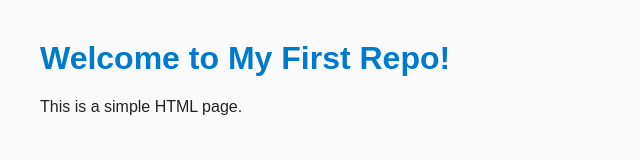
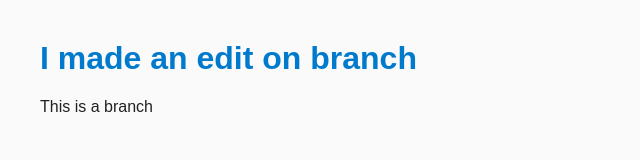
Before and after one commit to Ryfus-louxx/My-first-repository, a plain HTML site: page index.html in a window 1280 px wide. Shown: the whole page, without its empty margins (0-640 px from the left). Drawn offline with Linux system fonts and the light colour scheme.

Commit message:
Text change

```diff
--- a/index.html
+++ b/index.html
@@ -8,7 +8,7 @@
         <link rel="stylesheet" href="style.css">
     </head>
     <body>
-        <h1>Welcome to My First Repo!</h1>
-        <p>This is a simple HTML page.</p>
+        <h1>I made an edit on branch</h1>
+        <p>This is a branch</p>
     </body>
 </html>
```
